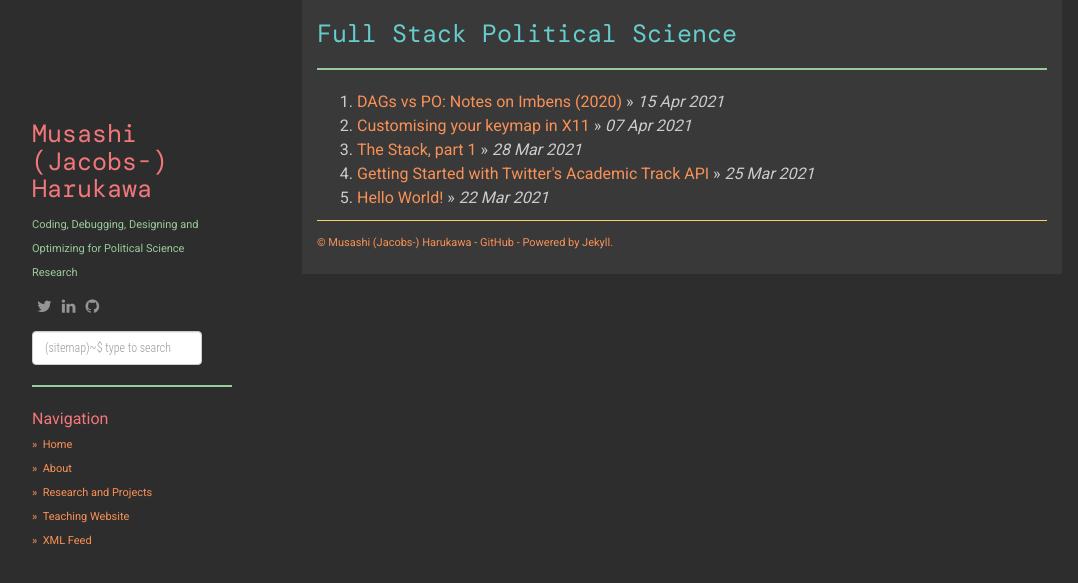
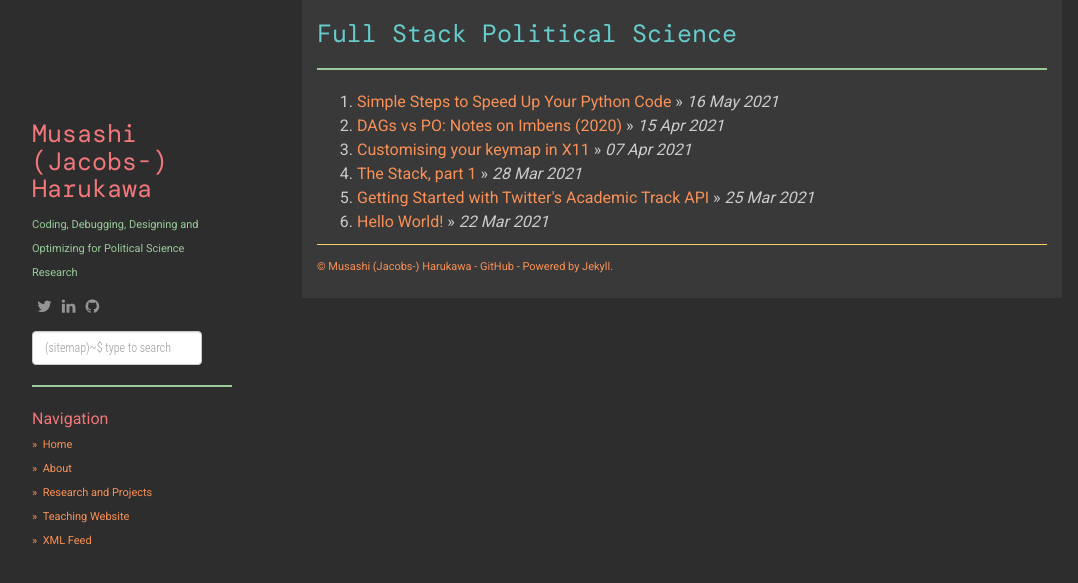
Before and after one commit to muhark/muhark.github.io, a Jekyll site: the page built from index.html, in a window 1280 px wide. Shown: the top 583 px of the page, without its empty margins (53-1131 px from the left). Built offline with Jekyll 4.4.1, drawn with Linux system fonts in a browser that asks for light colours; nearby versions of some CDN libraries; the list of posts is cut into pages by our own code.

Commit message:
New post on optimisation

```diff
--- a/_config.yml
+++ b/_config.yml
@@ -42,6 +42,7 @@ markdown: kramdown
 gems:
   - jekyll-paginate
   - jekyll-gist
+  - jekyll-jupyter-notebook
 
 compress_html:
   clippings: all
--- /dev/null
+++ b/_posts/2021-05-16-basic-profiling-with-python.md
@@ -0,0 +1,10 @@
+---
+layout: post
+title: "Simple Steps to Speed Up Your Python Code"
+date: 2021-05-16 12:00:00 +0100
+categories: [python]
+---
+
+{::nomarkdown}
+{% jupyter_notebook "2021-05-16-basic-profiling-with-python.ipynb" %}
+{:/nomarkdown}
```
Also changed, not shown: 1 other file.
